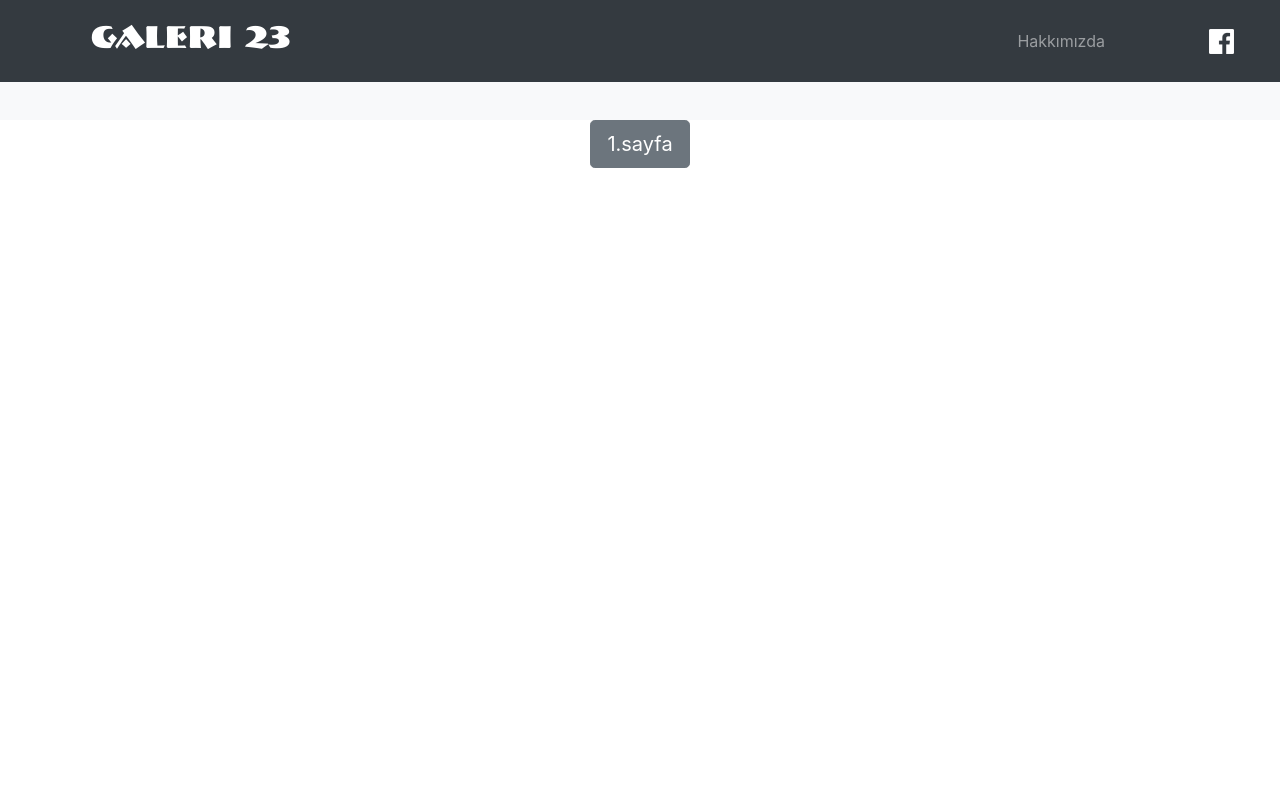
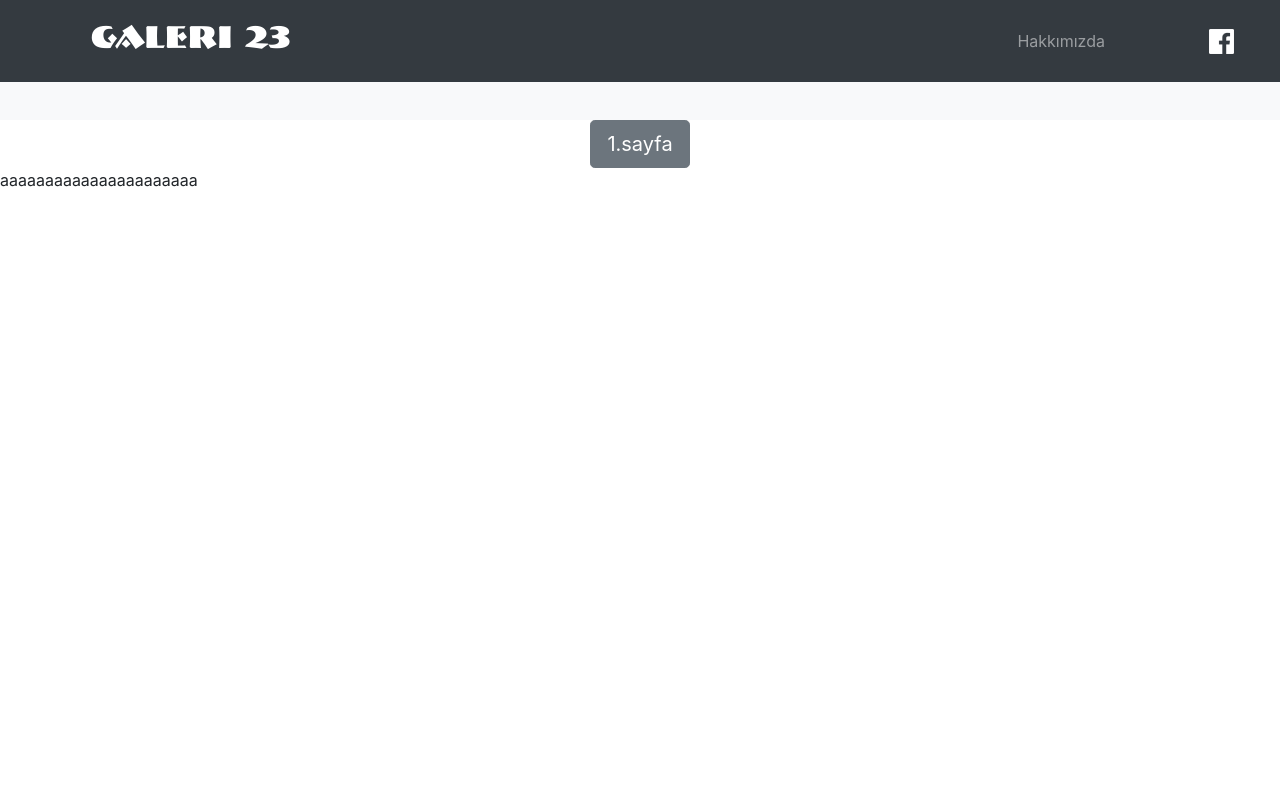
Before and after one commit to TrellixVulnTeam/Django_Car_Dealer_Site_4YT5, a Django app: page / in a window 1280 px wide. Run offline with Django 3.2, Linux system fonts and the light colour scheme; data that the repository does not hold is empty; some libraries are stand-ins or nearby versions.

Commit message:
alt kısım test

```diff
--- a/template/anasayfa.html
+++ b/template/anasayfa.html
@@ -151,6 +151,7 @@
     <script src="{% static 'jquery.min.js' %}"></script>
     <script src="{% static 'jquery-3.3.1.min.js'%}"></script>
     <script src="{% static 'bootstrap.min.js' %}"></script>
+    aaaaaaaaaaaaaaaaaaaaaa
 
 </body>
 <br><br><br>
```
